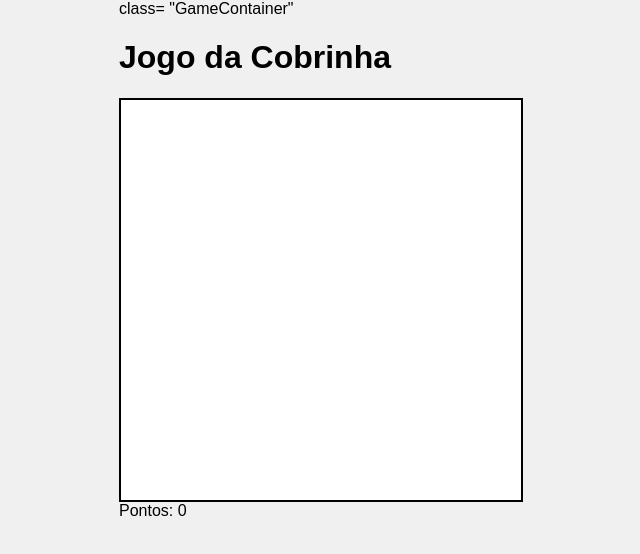
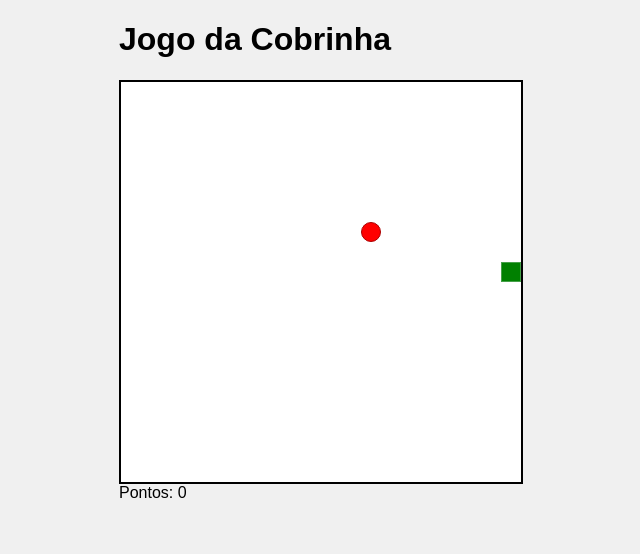
Before and after one commit to hyesa/Jogodacobra, a plain HTML site: page index.html in a window 1280 px wide. Shown: the whole page, without its empty margins (319-959 px from the left). Drawn offline with Linux system fonts and the light colour scheme.

Commit message:
adicionando arquivos

```diff
--- a/index.html
+++ b/index.html
@@ -1,17 +1,18 @@
 <!DOCTYPE html>
-<html lang="en">
+<html lang="pt-br">
 <head>
     <meta charset="UTF-8">
     <meta name="viewport" content="width=device-width, initial-scale=1.0">
-    <title>Jogo Cobrinha</title>
     <link rel="stylesheet" href="style.css">
     <script src="main.js" defer></script>
-    </head>
+    <title>Jogo Simples, cobrinha</title>
+</head>
 <body>
-    <div> class= "GameContainer"
+    <div class="gameConteiner">
         <h1>Jogo da Cobrinha</h1>
         <div class="game-board" id="game-board"></div>
         <div class="Pontos">Pontos: <span id="score">0</span></div>
+
     </div>
 </body>
 </html>
--- a/main.js
+++ b/main.js
@@ -1,60 +1,64 @@
-let cobra = [{x:10, y:10}];
+let cobra = [{x: 10, y: 10}];
 let comida = gerarComida();
 let direcao = 'DIREITA';
 let velocidade = 150;
 let pontos = 0;
 let intervalo;
 
-function iniciar(){
+function iniciar() {
     criarTabuleiro();
     document.addEventListener('keydown', mudarDirecao);
     intervalo = setInterval(moverCobra, velocidade);
 }
 
-function criarTabuleiro(){
+function criarTabuleiro() {
     const tabuleiro = document.getElementById('game-board');
     tabuleiro.innerHTML = '';
 
-    cobra.forEach(segmento =>  {
+    cobra.forEach(segmento => {
         const elemento = document.createElement('div');
-        elemento.style,gridRowStart = segmento.y;
+        elemento.style.gridRowStart = segmento.y;
         elemento.style.gridColumnStart = segmento.x;
         elemento.classList.add('snake');
         tabuleiro.appendChild(elemento);
-    } );
+    });
+
     const elementoComida = document.createElement('div');
     elementoComida.style.gridRowStart = comida.y;
-    elementoComida.style.gridComumnStart = comida.x;
+    elementoComida.style.gridColumnStart = comida.x;
     elementoComida.classList.add('food');
     tabuleiro.appendChild(elementoComida);
 }
-    function gerarComida(){
+
+function gerarComida() {
     let novaComida;
-        while (!novaComida || posicaoOcupada(novaComida)){
-        }
+    while (!novaComida || posicaoOcupada(novaComida)) {
         novaComida = {
-            x:Math.floor(Math.random()*18)+2,
-            y:Math.floor(Math.random()*18)+2
-
+           x: Math.floor(Math.random() * 18) + 2,
+           y: Math.floor(Math.random() * 18) + 2
         };
     }
     return novaComida;
+}
 
-function posicaoOcupada(posicao){
-    return cobra.some(segmento=> segmento.x == posicao. x && segmento.y==posicao.y);
+function posicaoOcupada(posicao) {
+    return cobra.some(segmento => segmento.x === posicao.x && segmento.y === posicao.y);
 }
-function mudarDirecao(event){
+
+function mudarDirecao(event) {
     const tecla = event.key;
-    if (tecla == "ArrowUp" && direcao !== 'BAIXO')
+    if (tecla === 'ArrowUp' && direcao !== 'BAIXO') {
         direcao = 'CIMA';
-} else if(tecla === 'ArrowDown'&& direcao !== ' CIMA')
-    {
+    } else if (tecla === 'ArrowDown' && direcao !== 'CIMA') {
         direcao = 'BAIXO';
-} else if(tecla === 'ArrowLeft' && direcao !== 'DIREITA'){
-    direcao = 'ESQUERDA'
-} else if (tecla === 'ArrowRight' && direcao !== 'ESQUERDA'){
+    } else if (tecla === 'ArrowLeft' && direcao !== 'DIREITA') {
+        direcao = 'ESQUERDA';
+    } else if (tecla === 'ArrowRight' && direcao !== 'ESQUERDA') {
         direcao = 'DIREITA';
     }
+}
+
+//paramos aqui ---
 function moverCobra() {
     const cabeca = { ...cobra[0] };
 
@@ -74,14 +78,14 @@ function moverCobra() {
     }
 
     if (verificarColisao(cabeca)) {
-        clearINnterval(intervalo);
+        clearInterval(intervalo);
         alert(`Game Over! Pontos: ${pontos}`);
         return;
     }
 
     cobra.unshift(cabeca);
 
-     if(cabeca.x === comida.x && cabeca.y === comida.y) {
+    if (cabeca.x === comida.x && cabeca.y === comida.y) {
         pontos += 10;
         document.getElementById('score').textContent = `Pontos: ${pontos}`;
         comida = gerarComida();
@@ -99,10 +103,10 @@ function verificarColisao(cabeca) {
 
     for (let i = 1; i < cobra.length; i++) {
         if (cobra[i].x === cabeca.x && cobra[i].y === cabeca.y) {
-            return  true;
+            return true;
         }
     }
-
+  //paramos aqui
     return false;
 }
 
--- a/style.css
+++ b/style.css
@@ -1,40 +1,40 @@
 body{
-    background-color:#f0f0f0;
-    font-family: arial, sans-serif;
+    background-color: #f0f0f0;
+    font-family: Arial, sans-serif;
     display: flex;
     justify-content: center;
     align-items: center;
     margin: 0;
+
 }
 
 .container{
-        text-align: center;
+    text-align: center;
 }
 
 .game-board{
-    width: 400px;
-    height: 400px;
-    border: 2px solid #000;
-    display: grid;
-    grid-template-rows: repeat(20. ifr);
-    grid-template-columns: repeat(20, ifr);
-    background-color: #fff;
+   width:  400px;
+   height: 400px;
+   border: 2px solid #000;
+   display: grid;
+   grid-template-rows: repeat(20, 1fr);
+   grid-template-columns: repeat(20, 1fr);
+   background-color: #fff;
 }
-
 .score{
     margin-top: 20px;
     font-size: 24px;
     font-weight: bold;
 }
-
+/* criamos os proximos elementos no javascript */
 .snake{
     background-color: green;
     border: 1px solid #45a049;
 }
 
-.food{
+/* radius para comida redonda */
+.food {
     background-color: red;
-    border: 1px solid #a000;
-    border-radius: 50%;
-    /*para deixar redondinho*/
+    border: 1px solid #a00;
+    border-radius: 50%; /* Para deixar redondinho */
 }
```
Lines whose indentation alone changed are shown as unchanged.
